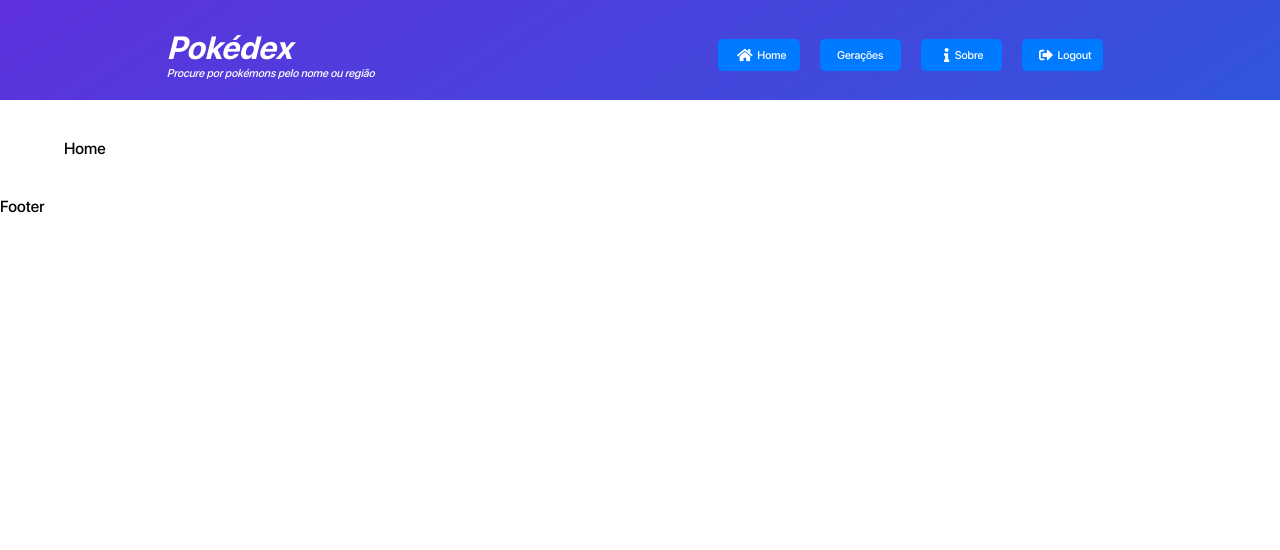
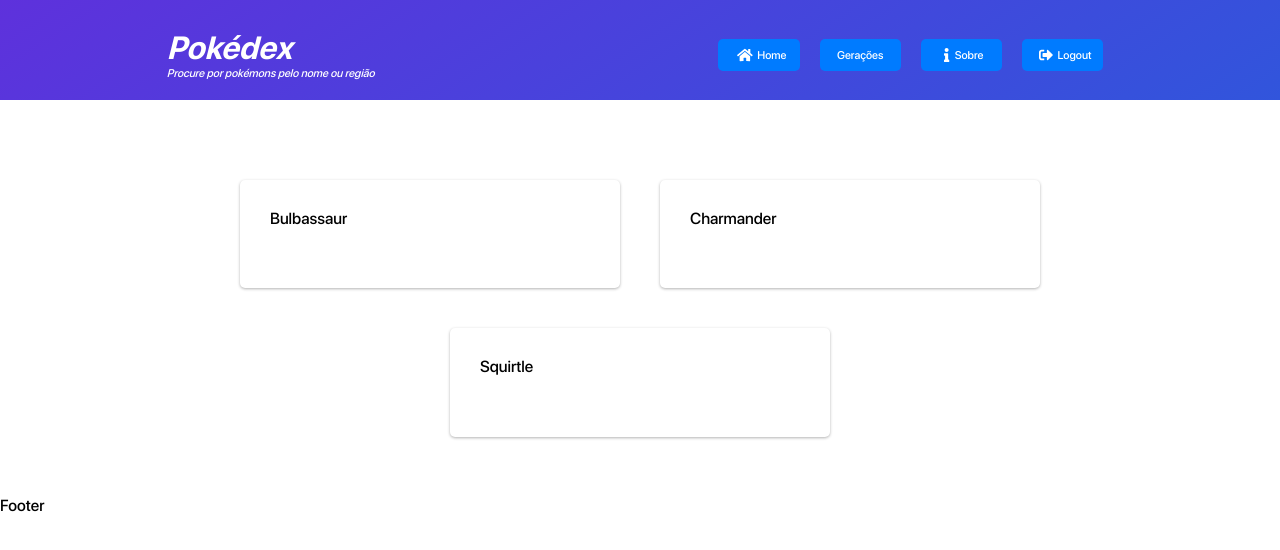
Before and after one commit to LeoRedin/pokedex-web, a React (Create React App) app: page / in a window 1280 px wide. Shown: the top 550 px of the page. Built offline with nearby package versions, Linux system fonts and the light colour scheme.

Commit message:
home basic styling

```diff
--- a/src/components/Home/index.js
+++ b/src/components/Home/index.js
@@ -1,8 +1,17 @@
 import React from 'react'
 
+import {Wrapper, PokeInfo} from './styles'
+
 function Home() {
-  //pegar os dados da api ????
-  return <div>Home</div>
+  const pokes = [{name: 'Bulbassaur'}, {name: 'Charmander'}, {name: 'Squirtle'}]
+
+  return (
+    <Wrapper>
+      {pokes.map(poke => (
+        <PokeInfo key={poke.name}> {poke.name}</PokeInfo>
+      ))}
+    </Wrapper>
+  )
 }
 
 export {Home}
--- /dev/null
+++ b/src/components/Home/styles.js
@@ -0,0 +1,18 @@
+import styled from 'styled-components'
+
+export const Wrapper = styled.div`
+  margin-top: 20px;
+  display: flex;
+  flex-wrap: wrap;
+  justify-content: center;
+`
+
+export const PokeInfo = styled.div`
+  width: 320px;
+  box-shadow: rgba(0, 0, 0, 0.3) 0px 1px 3px 0px;
+  position: relative;
+  margin: 20px;
+  background: rgb(255, 255, 255);
+  border-radius: 5px;
+  padding: 30px 30px 60px;
+`
```
